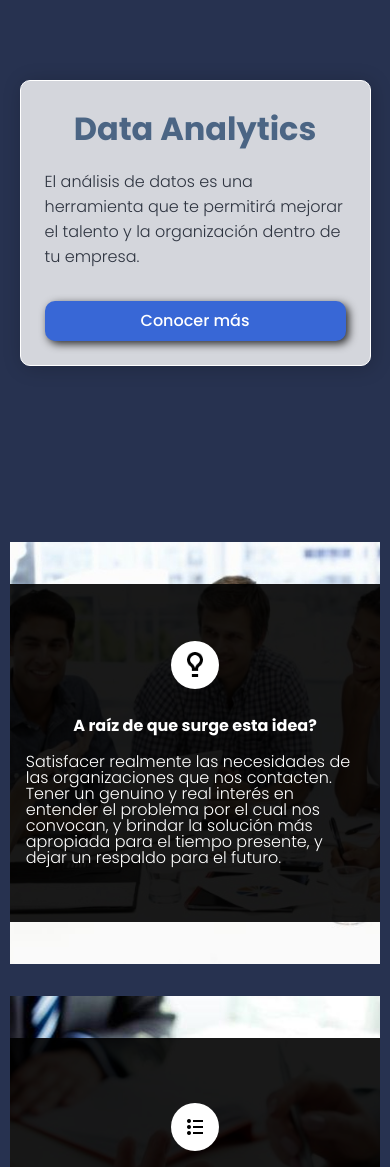
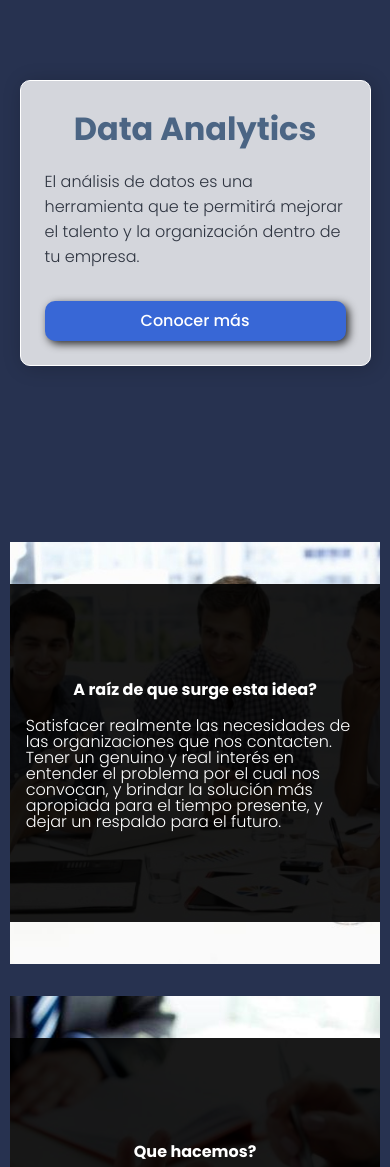
Before and after one commit to prs018/hrAnalytics-v1.00, a plain HTML site: page index.html in a window 390 px wide. Shown: the top 1167 px of the page. Drawn offline with nearby package versions, Linux system fonts and the light colour scheme.

Commit message:
display none de card logo en responsive

```diff
--- a/src/css/concepto.css
+++ b/src/css/concepto.css
@@ -92,8 +92,7 @@
   }
 
   .concepto__logo {
-      width: 3rem;
-      height: 3rem;
+    display: none;
   }
 
   .concepto__logo-img {
```
